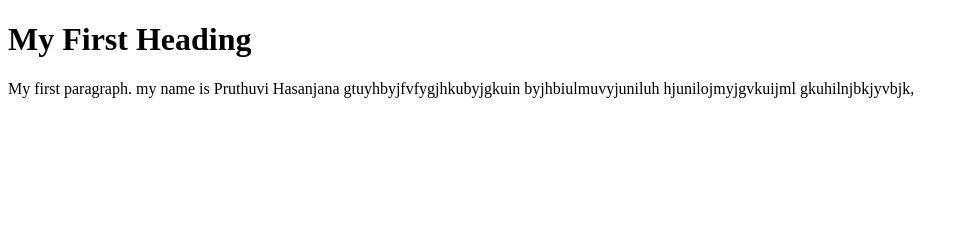
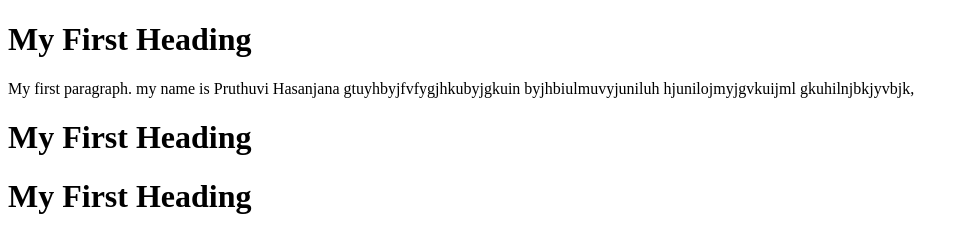
Before and after one commit to pruthuvi1995/test001, a plain HTML site: page index.html in a window 1280 px wide. Shown: the whole page, without its empty margins (0-969 px from the left). Drawn offline with Linux system fonts and the light colour scheme.

Commit message:
ffvvfvdsfvwerr

```diff
--- a/index.html
+++ b/index.html
@@ -11,5 +11,9 @@
   hjunilojmyjgvkuijml
   gkuhilnjbkjyvbjk,</p>
 
+
+  <h1>My First Heading</h1>
+  <h1>My First Heading</h1>
+
 </body>
 </html>
```
